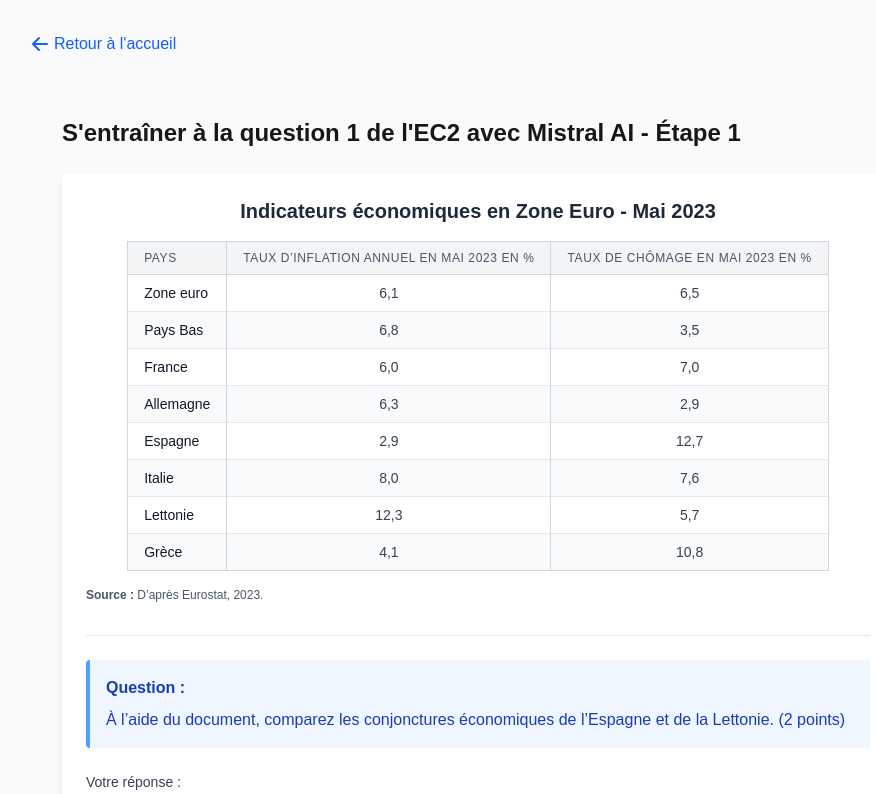
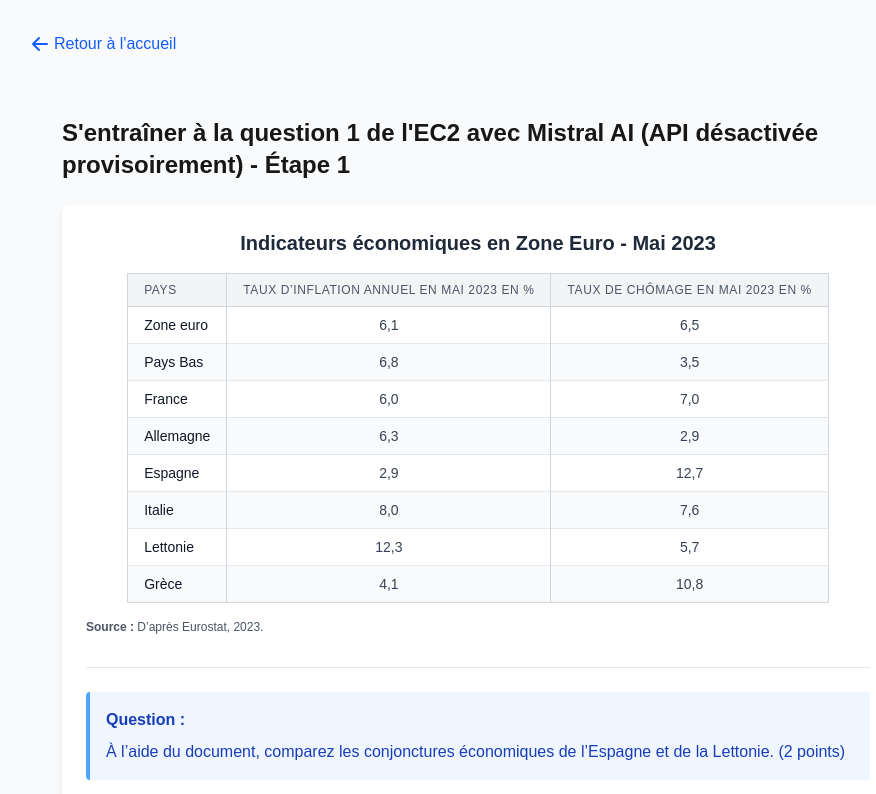
Before and after one commit to paulgy/projet_gy, a Next.js app: page /parcours/lecture-interpretation-donnees-ia/1 in a window 1280 px wide. Shown: the top 794 px of the page, without its empty margins (162-1038 px from the left). Built offline with nearby package versions, Linux system fonts and the light colour scheme.

Commit message:
4juillet2025

```diff
--- a/src/data/parcoursData.ts
+++ b/src/data/parcoursData.ts
@@ -16,7 +16,8 @@ export const parcoursMetaData: AllParcoursMetaData = {
   },
   "lecture-interpretation-donnees-ia": {
     // Ce parcours va maintenant contenir 3 étapes
-    titre: "S'entraîner à la question 1 de l'EC2 avec Mistral AI", // Vous pouvez garder ce titre ou l'adapter si besoin
+    titre:
+      "S'entraîner à la question 1 de l'EC2 avec Mistral AI (API désactivée provisoirement)", // Vous pouvez garder ce titre ou l'adapter si besoin
     etapes: 2, // <--- CHANGEMENT ICI : ce parcours a maintenant 2 étapes
   },
   // L'entrée pour 'sentrainer-ec2-mistral' que nous avions envisagée n'est plus nécessaire
```
